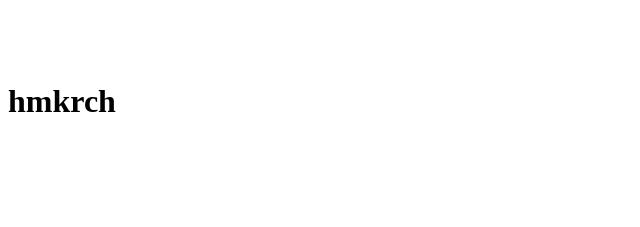
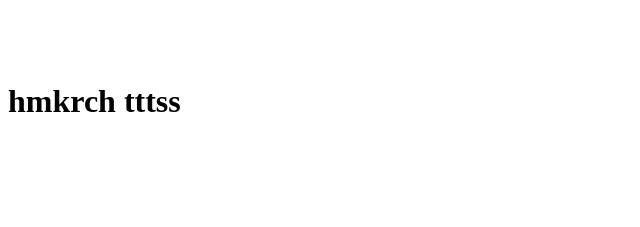
Before and after one commit to cidi12/test, a plain HTML site: page index.html in a window 1280 px wide. Shown: the top 227 px of the page, 0-640 px from the left. Drawn offline with Linux system fonts and the light colour scheme.

Commit message:
Update index.html

```diff
--- a/index.html
+++ b/index.html
@@ -31,7 +31,7 @@
     <!-- Header -->
     <header>
       <div class="logo">
-        <h1 class="first">hmkrch</h1>
+        <h1 class="first">hmkrch tttss</h1>
         <!-- <h1 class="last">Rachman</h1> -->
       </div>
       <nav>
```
